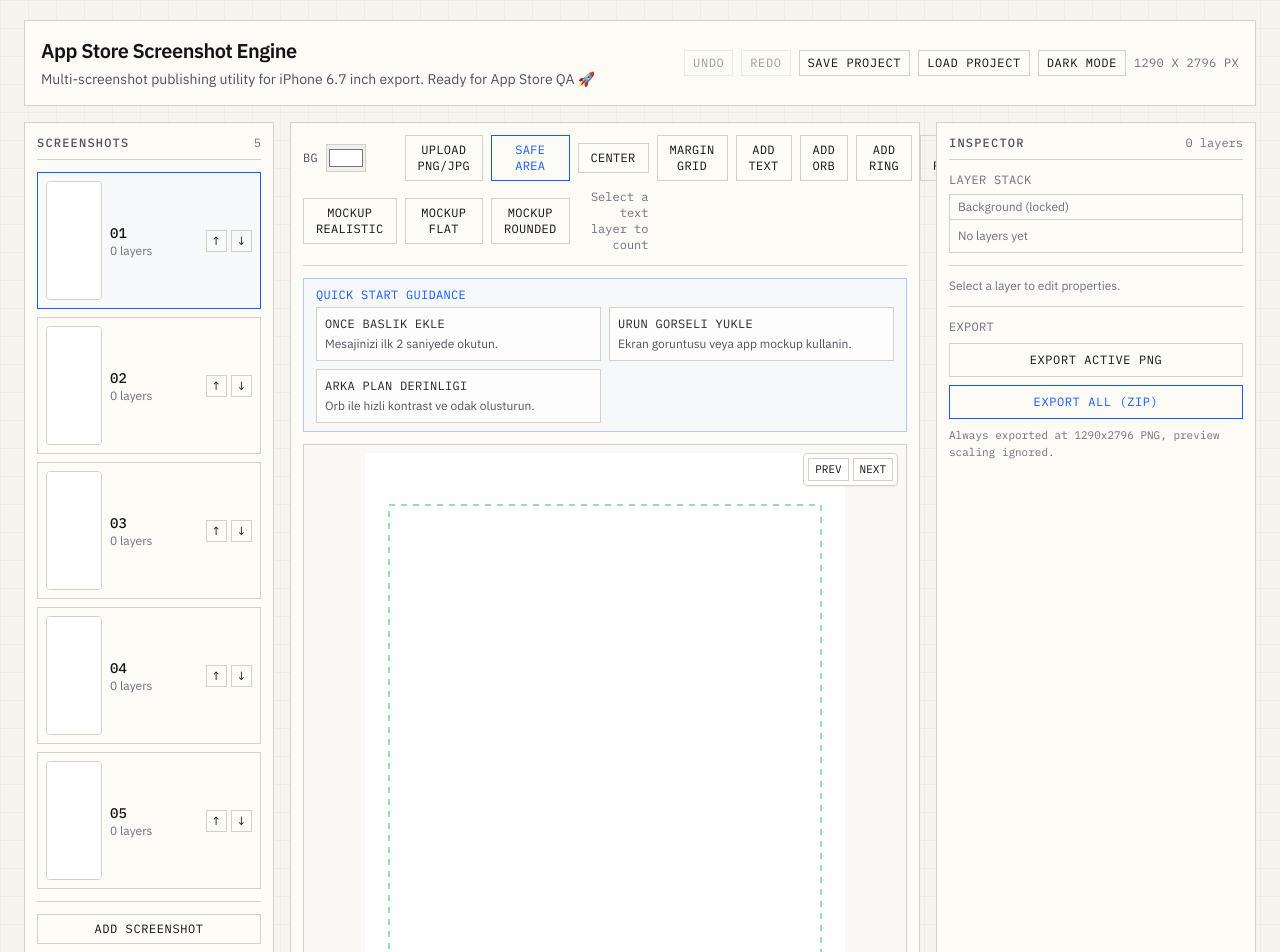
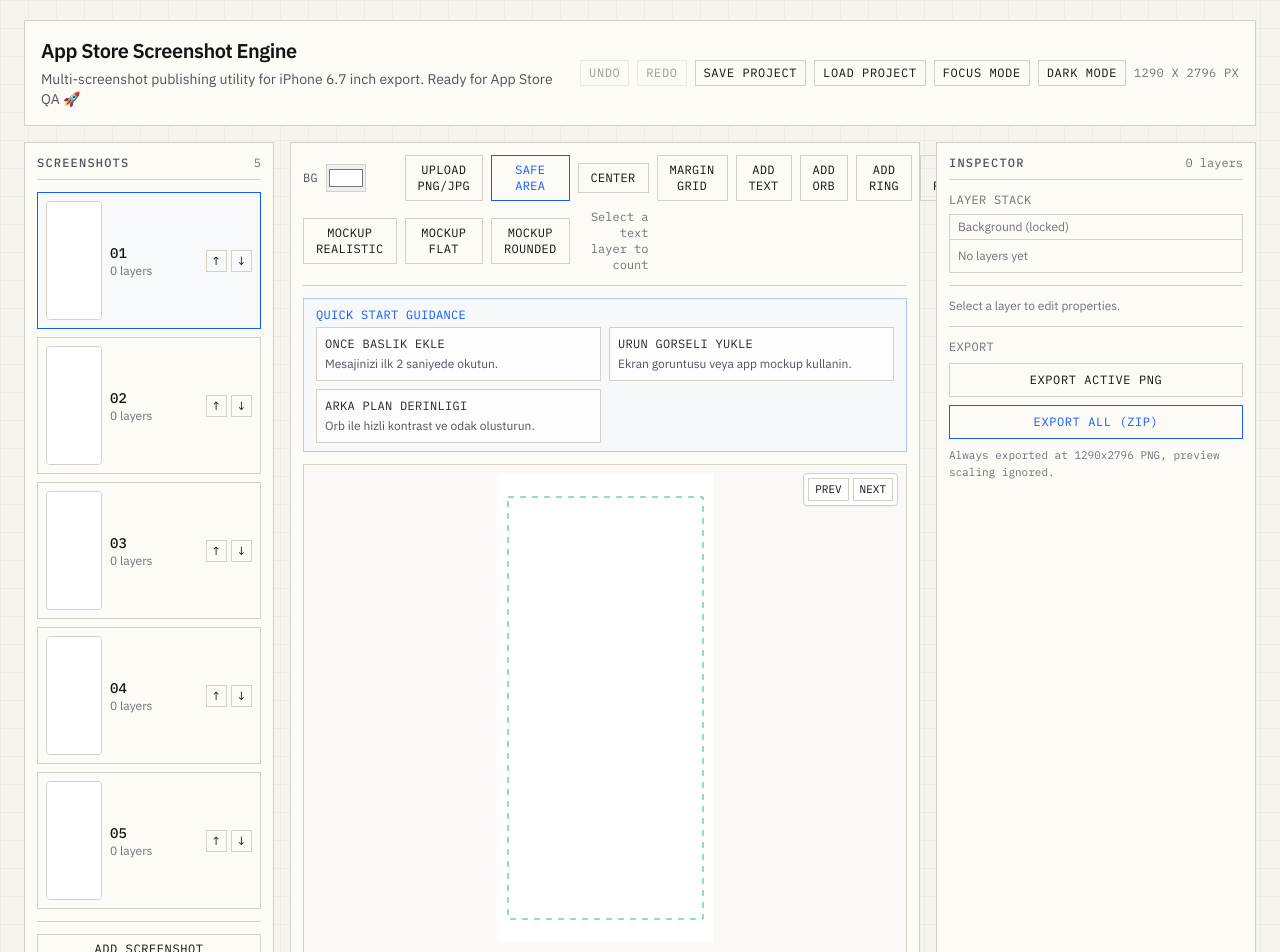
Before and after one commit to emreeilhan/ssPRO, a React (Vite) app: page / in a window 1280 px wide. Shown: the top 952 px of the page. Built offline with nearby package versions, Linux system fonts and the light colour scheme.

Commit message:
feat: add focus mode and adaptive canvas scaling

```diff
--- a/src/components/CanvasStage.jsx
+++ b/src/components/CanvasStage.jsx
@@ -22,6 +22,7 @@ export default function CanvasStage({
   const transformerRef = useRef(null);
   const nodeRefs = useRef({});
   const [canvasWrapWidth, setCanvasWrapWidth] = useState(620);
+  const [viewportHeight, setViewportHeight] = useState(() => window.innerHeight || 900);
   const [isDragActive, setIsDragActive] = useState(false);
   const wheelDeltaRef = useRef(0);
   const wheelLockRef = useRef(false);
@@ -58,7 +59,19 @@ export default function CanvasStage({
     [],
   );
 
-  const previewWidth = Math.min(Math.max(canvasWrapWidth - 20, 280), 480);
+  useEffect(() => {
+    const handleResize = () => {
+      setViewportHeight(window.innerHeight || 900);
+    };
+
+    window.addEventListener('resize', handleResize);
+    return () => window.removeEventListener('resize', handleResize);
+  }, []);
+
+  const widthBasedPreview = Math.min(Math.max(canvasWrapWidth - 20, 240), 480);
+  const maxCanvasHeight = Math.max(420, viewportHeight - 330);
+  const heightBasedPreview = (maxCanvasHeight * devicePreset.width) / devicePreset.height;
+  const previewWidth = Math.min(widthBasedPreview, heightBasedPreview);
   const previewScale = previewWidth / devicePreset.width;
   const previewHeight = devicePreset.height * previewScale;
   const safeMarginX = Math.round(devicePreset.width * 0.05 * previewScale);
--- a/src/components/ScreenshotEditor.jsx
+++ b/src/components/ScreenshotEditor.jsx
@@ -132,6 +132,7 @@ export default function ScreenshotEditor({
   const projectInputRef = useRef(null);
   const [isCompareMode, setIsCompareMode] = useState(false);
   const [compareScreenshotId, setCompareScreenshotId] = useState(null);
+  const [isFocusedMode, setIsFocusedMode] = useState(false);
   const [showSafeArea, setShowSafeArea] = useState(true);
   const [showCenterGuides, setShowCenterGuides] = useState(false);
   const [showMarginGrid, setShowMarginGrid] = useState(false);
@@ -193,6 +194,30 @@ export default function ScreenshotEditor({
     event.target.value = '';
   };
 
+  useEffect(() => {
+    const handleKeydown = (event) => {
+      const target = event.target;
+      const isTypingContext =
+        target instanceof HTMLElement &&
+        (target.isContentEditable ||
+          target.tagName === 'INPUT' ||
+          target.tagName === 'TEXTAREA' ||
+          target.tagName === 'SELECT');
+
+      if (isTypingContext || event.metaKey || event.ctrlKey || event.altKey) {
+        return;
+      }
+
+      if (event.key.toLowerCase() === 'f') {
+        event.preventDefault();
+        setIsFocusedMode((prev) => !prev);
+      }
+    };
+
+    window.addEventListener('keydown', handleKeydown);
+    return () => window.removeEventListener('keydown', handleKeydown);
+  }, []);
+
   const coachingActions = buildCoachingActions({
     screenshot: activeScreenshot,
     onAddTextLayer,
@@ -243,6 +268,15 @@ export default function ScreenshotEditor({
           </button>
           <button
             type="button"
+            onClick={() => setIsFocusedMode((prev) => !prev)}
+            className={`mono border px-2 py-1 text-xs uppercase tracking-wider hover:bg-zinc-100 dark:hover:bg-zinc-800 ${
+              isFocusedMode ? 'border-accent text-accent' : 'border-line'
+            }`}
+          >
+            {isFocusedMode ? 'Exit Focus' : 'Focus Mode'}
+          </button>
+          <button
+            type="button"
             onClick={onToggleTheme}
             className="mono border border-line px-2 py-1 text-xs uppercase tracking-wider hover:bg-zinc-100 dark:hover:bg-zinc-800"
           >
@@ -254,7 +288,8 @@ export default function ScreenshotEditor({
         </div>
       </header>
 
-      <main className="grid gap-4 lg:grid-cols-[250px_minmax(0,1fr)_320px]">
+      <main className={`grid gap-4 ${isFocusedMode ? 'lg:grid-cols-[minmax(0,1fr)]' : 'lg:grid-cols-[250px_minmax(0,1fr)_320px]'}`}>
+        {!isFocusedMode && (
         <aside className="panel animate-reveal border p-3" style={{ animationDelay: '80ms' }}>
           <div className="mb-3 flex items-center justify-between border-b border-line pb-2">
             <h2 className="mono text-xs font-medium uppercase tracking-widest text-zinc-600 dark:text-zinc-300">Screenshots</h2>
@@ -332,6 +367,7 @@ export default function ScreenshotEditor({
             </button>
           </div>
         </aside>
+        )}
 
         <section className="panel animate-reveal border p-3" style={{ animationDelay: '140ms' }}>
           <div className="mb-3 grid gap-2 border-b border-line pb-3 md:grid-cols-[auto_auto_auto_auto_auto_auto_auto_auto_auto_auto_1fr] md:items-center">
@@ -580,6 +616,7 @@ export default function ScreenshotEditor({
           </div>
         </section>
 
+        {!isFocusedMode && (
           <LayerPanel
             screenshot={activeScreenshot}
             selectedLayer={selectedLayer}
@@ -600,6 +637,7 @@ export default function ScreenshotEditor({
             onExportAll={onExportAll}
             onCancelExport={onCancelExport}
           />
+        )}
       </main>
     </div>
   );
```
Also changed, not shown: 1 other file (tests, documents, lock files or other folders). Lines whose indentation alone changed are shown as unchanged.
